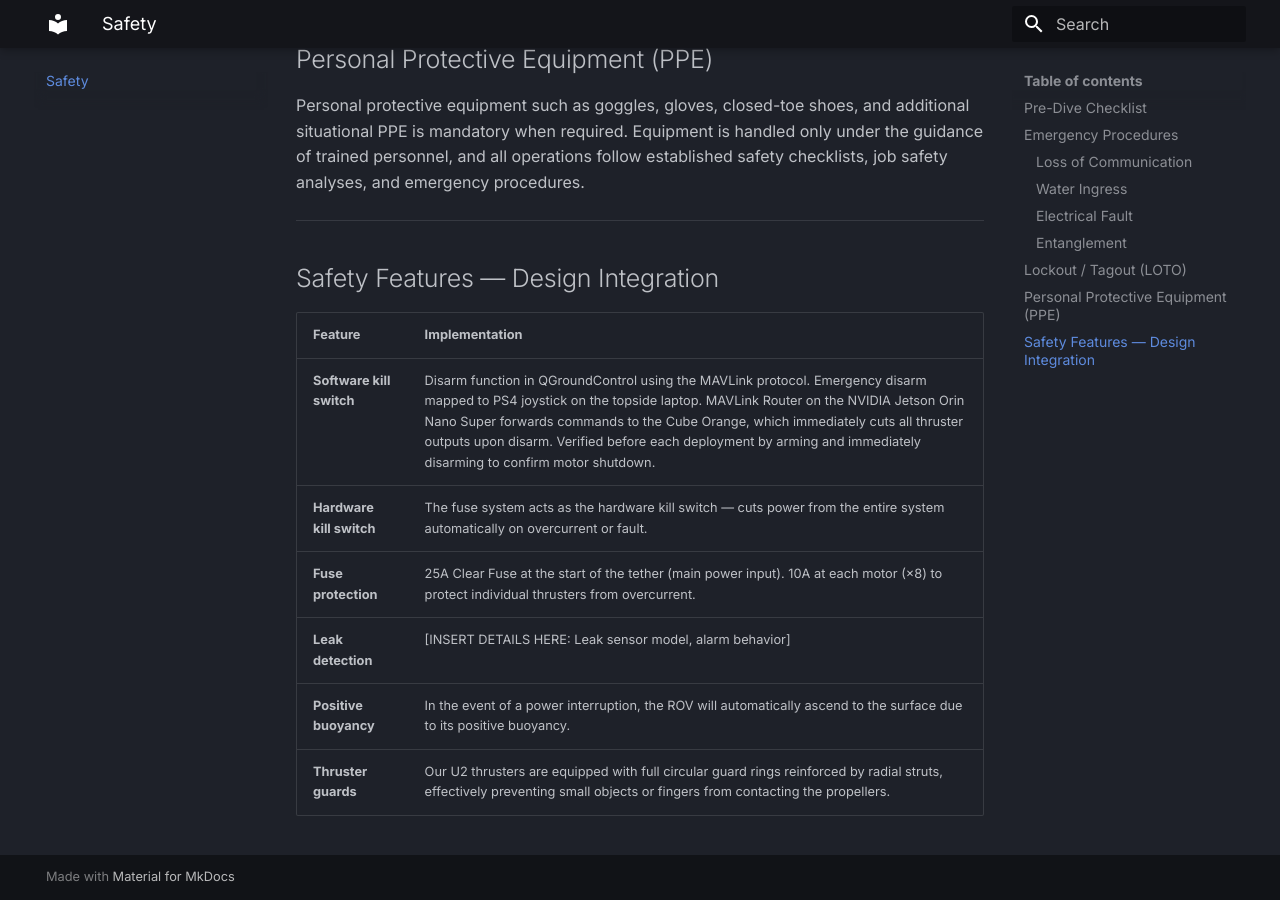
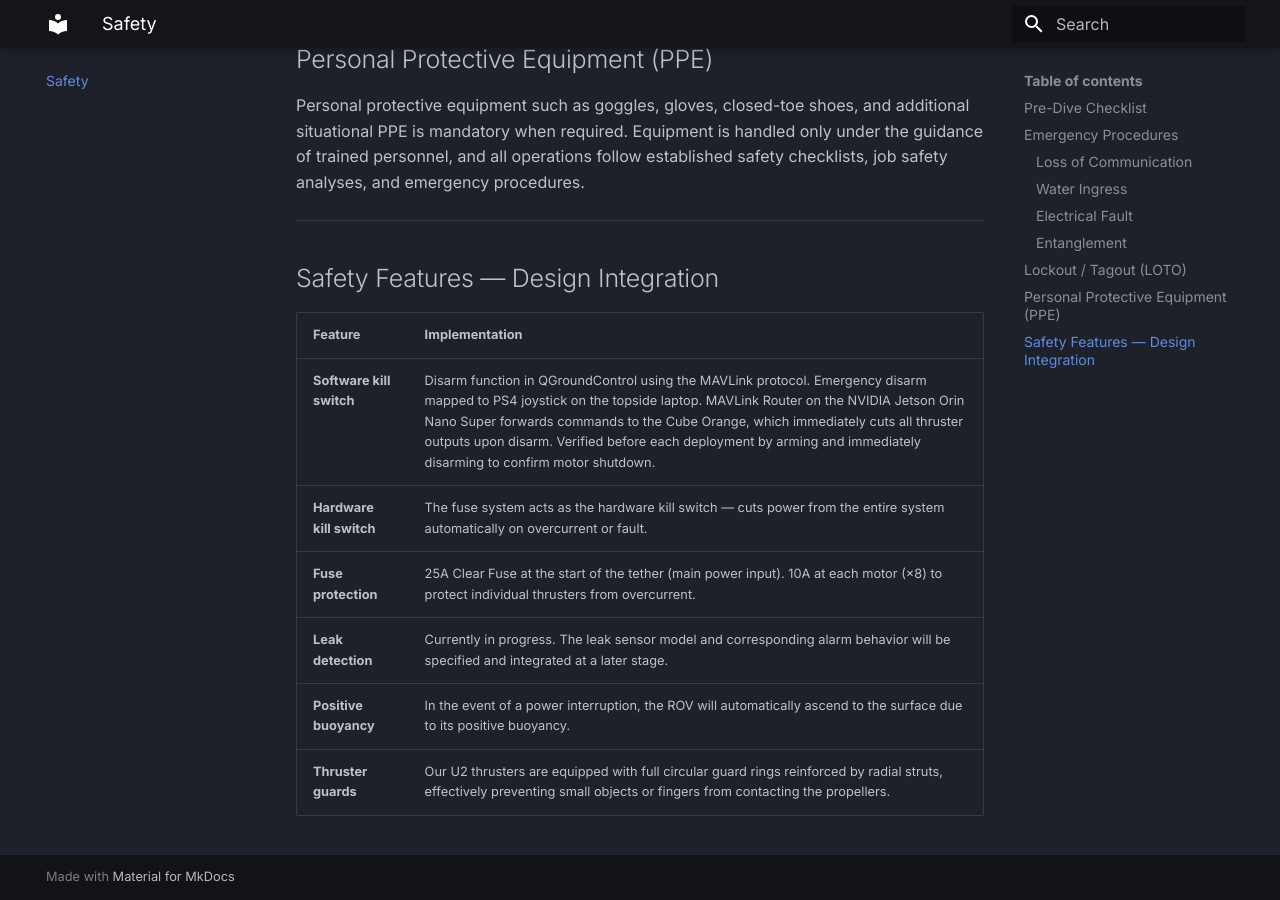
Before and after one commit to Enderboy2/rov, an MkDocs documentation site: the page built from docs/safety.md, in a window 1280 px wide and 900 px high, scrolled down 2187 px. Built offline with MkDocs 1.6.1 and Material for MkDocs 9.7.7, drawn with Linux system fonts in a browser that asks for light colours.

Commit message:
leak detection is currently in progress

```diff
--- a/docs/safety.md
+++ b/docs/safety.md
@@ -68,6 +68,6 @@ Personal protective equipment such as goggles, gloves, closed-toe shoes, and add
 | **Software kill switch** | Disarm function in QGroundControl using the MAVLink protocol. Emergency disarm mapped to PS4 joystick on the topside laptop. MAVLink Router on the NVIDIA Jetson Orin Nano Super forwards commands to the Cube Orange, which immediately cuts all thruster outputs upon disarm. Verified before each deployment by arming and immediately disarming to confirm motor shutdown. |
 | **Hardware kill switch** | The fuse system acts as the hardware kill switch — cuts power from the entire system automatically on overcurrent or fault. |
 | **Fuse protection** | 25A Clear Fuse at the start of the tether (main power input). 10A at each motor (×8) to protect individual thrusters from overcurrent. |
-| **Leak detection** | [INSERT DETAILS HERE: Leak sensor model, alarm behavior] |
+| **Leak detection** | Currently in progress. The leak sensor model and corresponding alarm behavior will be specified and integrated at a later stage. |
 | **Positive buoyancy** | In the event of a power interruption, the ROV will automatically ascend to the surface due to its positive buoyancy. |
 | **Thruster guards** | Our U2 thrusters are equipped with full circular guard rings reinforced by radial struts, effectively preventing small objects or fingers from contacting the propellers. |
```
